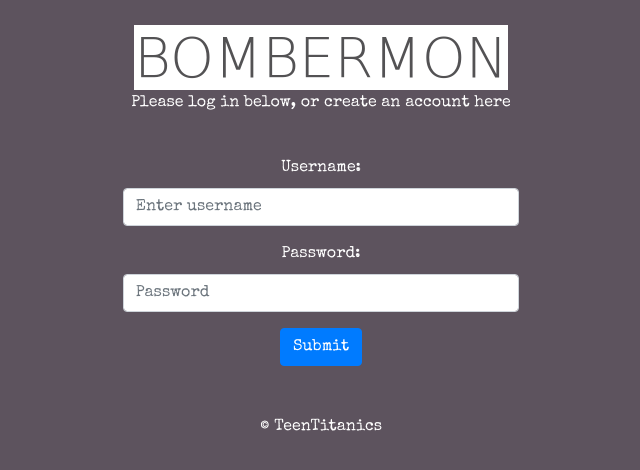
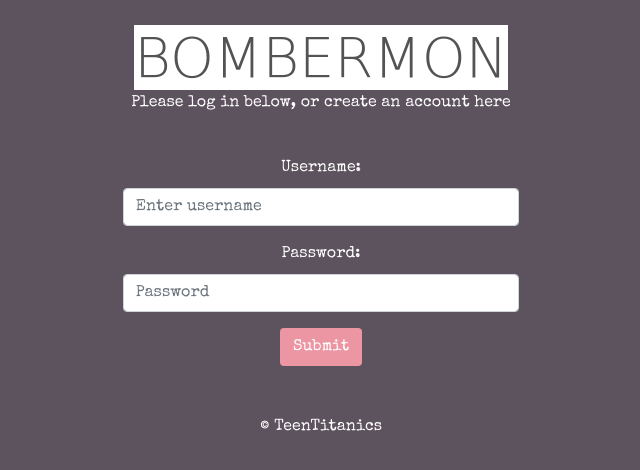
Before and after one commit to JackLu1/TeenTitanics, a Flask app: page / in a window 1280 px wide. Shown: the top 470 px of the page, without its empty margins (319-959 px from the left). Run offline with Flask 2, Linux system fonts and the light colour scheme; some libraries are stand-ins or nearby versions; some web fonts are replaced.

Commit message:
some changes

```diff
--- a/static/styles/main.css
+++ b/static/styles/main.css
@@ -25,3 +25,12 @@ a:hover {
   text-decoration: none;
   font-size: 20px;
 }
+
+#submit {
+  background-color: #ec96a4;
+}
+
+#submit:hover {
+  color: #ec96a4;
+  background-color:white;
+}
--- a/templates/index.html
+++ b/templates/index.html
@@ -15,7 +15,7 @@
       <label for="password">Password: </label>
       <input type="password" name="pass" class="form-control" id="password" placeholder="Password">
     </div>
-    <button type="submit" class="btn btn-primary">Submit</button>
+    <button type="submit" class="btn" id="submit">Submit</button>
 
     <br><br>
 </form>
@@ -23,7 +23,7 @@
 <center>
   {% set msgs = get_flashed_messages() %}
   {% for each in msgs%}
-  {{each}}
+  <i>{{each}}</i>
   {% endfor %}
 </center>
 <div class="col-sm-2 col-lg-4"></div>
```
Also changed, not shown: README.md.
